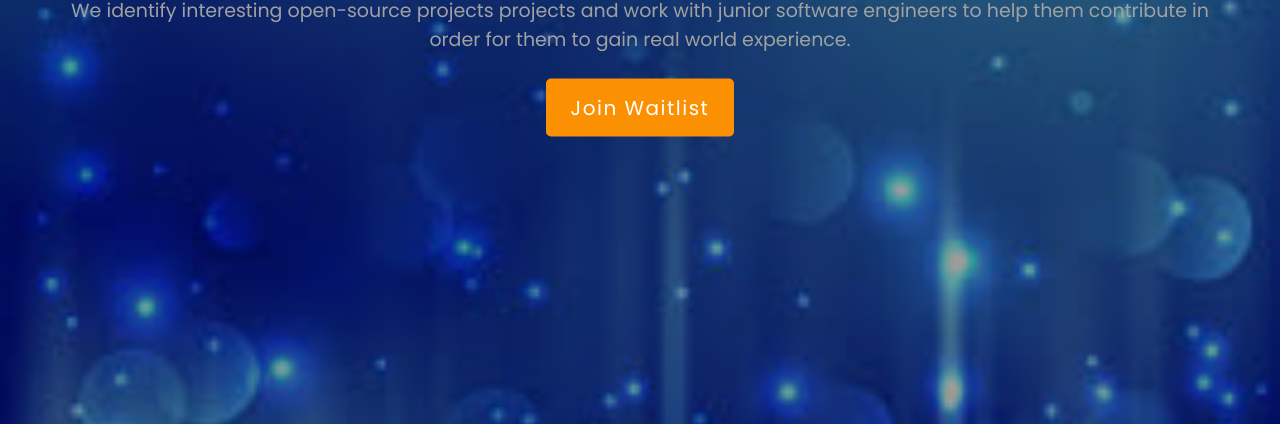
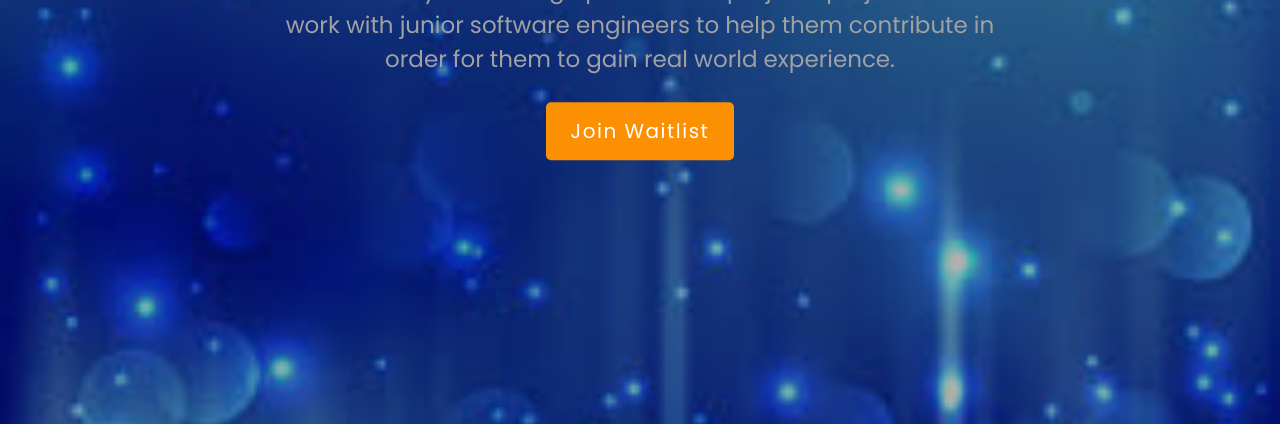
Before and after one commit to twyle/landing-page, a plain HTML site: page index.html in a window 1280 px wide. Shown: the part 376-800 px from the top of the page. Drawn offline with Linux system fonts and the light colour scheme.

Commit message:
updates the product decription.

```diff
--- a/style.css
+++ b/style.css
@@ -9,7 +9,7 @@
 
 .header{
     min-height: 100vh;
-    background-image: linear-gradient(rgba(0,0,0,0.38), rgba(0,0,0,0.38)), url("images.jpeg");
+    background-image: linear-gradient(rgba(0,0,0,0.30), rgba(0,0,0,0.30)), url("images.jpeg");
     background-repeat: no-repeat;
     background-size: cover
 }
@@ -78,7 +78,7 @@
 }
 
 .content-section{
-    width: 100%;
+    width: 65%;
     position: absolute;
     top: 50%;
     left: 50%;
@@ -97,7 +97,7 @@
 
 .content-section p{
     color: #a1a1a1;
-    font-size: 19px;
+    font-size: 23px;
     margin-top: 10px;
     line-height: 1.5;
 }
@@ -164,6 +164,10 @@
         border-radius: 50%;
     }
 
+    .content-section{
+        width: 100%;
+    }
+
     .content-section h1{
         font-size: 40px;
     }
```
